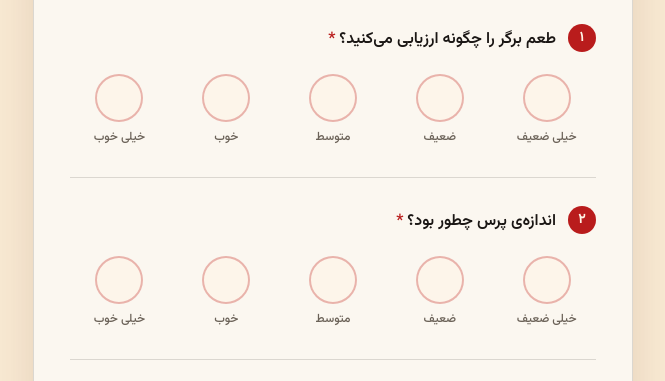
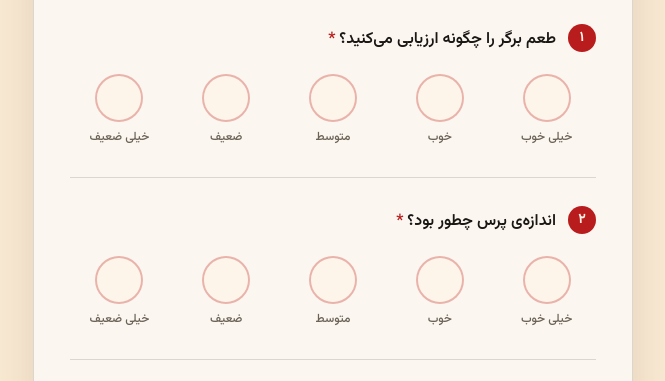
Before and after one commit to samanhoseinpour/Leno-Burger-Launch-Feedback-Survey, a Next.js app: page / in a window 1280 px wide. Shown: the part 411-792 px from the top of the page, without its empty margins (307-972 px from the left). Built offline with nearby package versions, Linux system fonts and the light colour scheme.

Commit message:
Show rating scales positive-first in RTL reading order

```diff
--- a/src/components/RatingQuestion.tsx
+++ b/src/components/RatingQuestion.tsx
@@ -13,8 +13,10 @@ type RatingQuestionProps = {
 };
 
 // A 5-point rating as a real radio group (fieldset/legend). Each option's value
-// is its array index + 1, so the stored score never depends on visual position.
-// In RTL the row flips visually — index 0 renders rightmost — but value is fixed.
+// is its canonical scale-array index + 1, so the stored score never depends on
+// visual position. Options render most-positive FIRST — in RTL that puts
+// «خیلی خوب» rightmost, where reading starts — but the value↔label binding is
+// fixed: reversing here changes display order only, never the stored score.
 export function RatingQuestion({
   id,
   number,
@@ -51,11 +53,12 @@ export function RatingQuestion({
       </legend>
 
       <div className="flex items-start justify-between gap-1 sm:gap-2">
-        {scale.map((label, index) => {
-          const value = index + 1;
-          return (
+        {scale
+          .map((label, index) => ({ label, value: index + 1 }))
+          .reverse()
+          .map(({ label, value }) => (
             <label
-              key={index}
+              key={value}
               className="group flex min-w-0 flex-1 cursor-pointer flex-col items-center gap-2 rounded-xl py-1"
             >
               <input
@@ -103,8 +106,7 @@ export function RatingQuestion({
                 {label}
               </span>
             </label>
-          );
-        })}
+          ))}
       </div>
 
       {error && (
--- a/src/components/admin/AdminDashboard.tsx
+++ b/src/components/admin/AdminDashboard.tsx
@@ -93,11 +93,21 @@ export function AdminDashboard({ responses }: { responses: Response[] }) {
             </div>
 
             <div className="mt-4 flex gap-1.5">
-              {stat.distribution.map((count, i) => {
+              {/* Same order as the survey options: most-positive first
+                  (rightmost in RTL). `distribution[i]` counts stored value
+                  i + 1, so pair count↔label↔score before reversing. */}
+              {stat.distribution
+                .map((count, i) => ({
+                  count,
+                  score: i + 1,
+                  label: question.scale[i],
+                }))
+                .reverse()
+                .map(({ count, score, label }) => {
                   const max = Math.max(1, ...stat.distribution);
                   return (
                     <div
-                    key={i}
+                      key={score}
                       className="flex flex-1 flex-col items-center gap-1.5"
                     >
                       <span className="text-xs tabular-nums text-muted">
@@ -110,7 +120,7 @@ export function AdminDashboard({ responses }: { responses: Response[] }) {
                         />
                       </div>
                       <span className="text-center text-[10px] leading-tight text-muted">
-                      {question.scale[i]}
+                        {label}
                       </span>
                     </div>
                   );
```
Also changed, not shown: src/lib/survey.ts (+5 -2 lines). Lines whose indentation alone changed are shown as unchanged.
